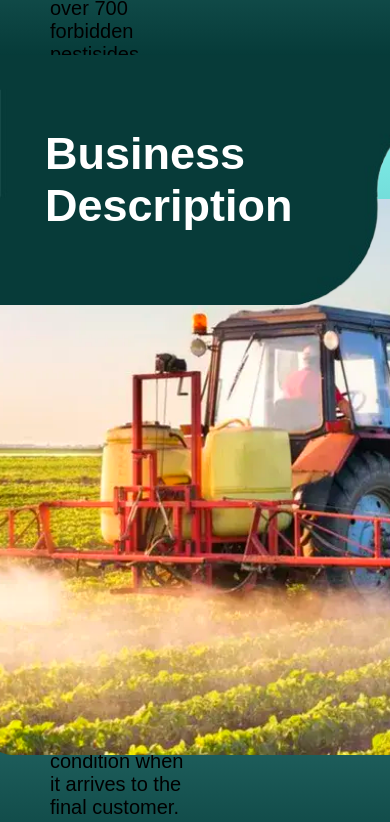
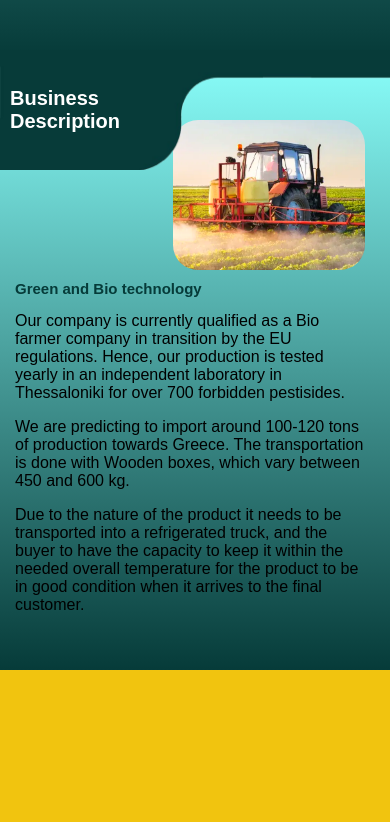
Before and after one commit to phantom4o/test, a plain HTML site: page index.html in a window 390 px wide. Shown: the part 2027-2849 px from the top of the page. Drawn offline with Linux system fonts and the light colour scheme.

Commit message:
sec 4 phone finished

```diff
--- a/css/phone/phone_sec4.css
+++ b/css/phone/phone_sec4.css
@@ -1 +1,49 @@
-@media (max-width: 600px) {}
+@media (max-width: 600px) {
+    section.holder section.sec4{
+        position: relative;
+        height: auto;
+    }
+    section.holder section.sec4 div.title-box {
+        position: relative;
+        height: 110px;
+    }
+    section.holder section.sec4 div.title-box img{
+        height: 120px;
+    }
+     section.holder section.sec4 div.title-box h5{
+        font-size: 20px;
+        margin-left: 10px;
+        width: 150px;
+    }
+    section.holder section.sec4 div.bottom-part{
+        justify-content: start;
+        height: 100%;
+        top: -20px;
+        display: flex;
+        flex-direction: column;
+    }
+    section.holder section.sec4 div.bottom-part div.sec4-left-side{
+        margin-top: 35px;
+        width: 100%;
+        order: 2;
+        padding: 0 0 20px 15px;
+    }
+    section.holder section.sec4 div.bottom-part div.sec4-right-side{
+        justify-content: end;
+        width: 100%;
+        height: 100px;
+        object-fit: none;
+    }
+    section.holder section.sec4 div.bottom-part div.sec4-right-side img{
+        height: 150px;
+        width: 192px;
+       margin-right:25px;
+    }
+    section.holder section.sec4 div.sec4-left-side h6{
+        font-size: 15px;
+    }
+    section.holder section.sec4 div.sec4-left-side p{
+        font-size: 16px;
+        width: 350px;
+    }
+}
```
